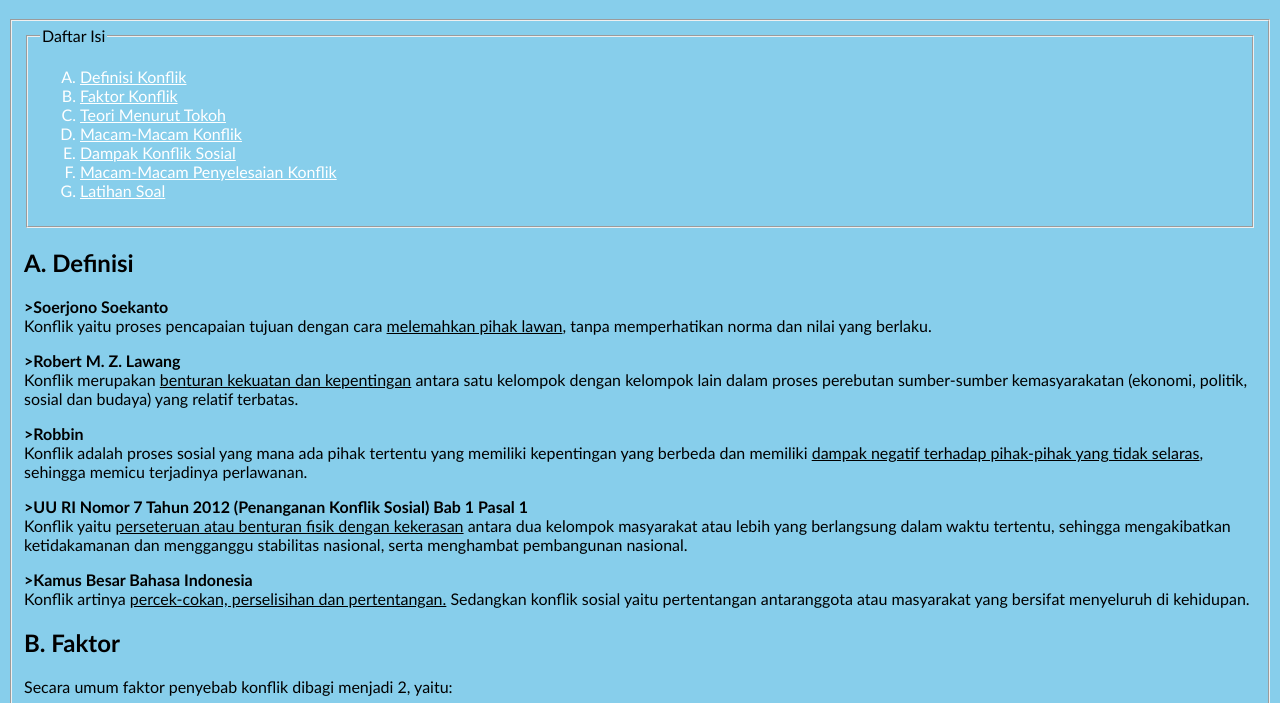
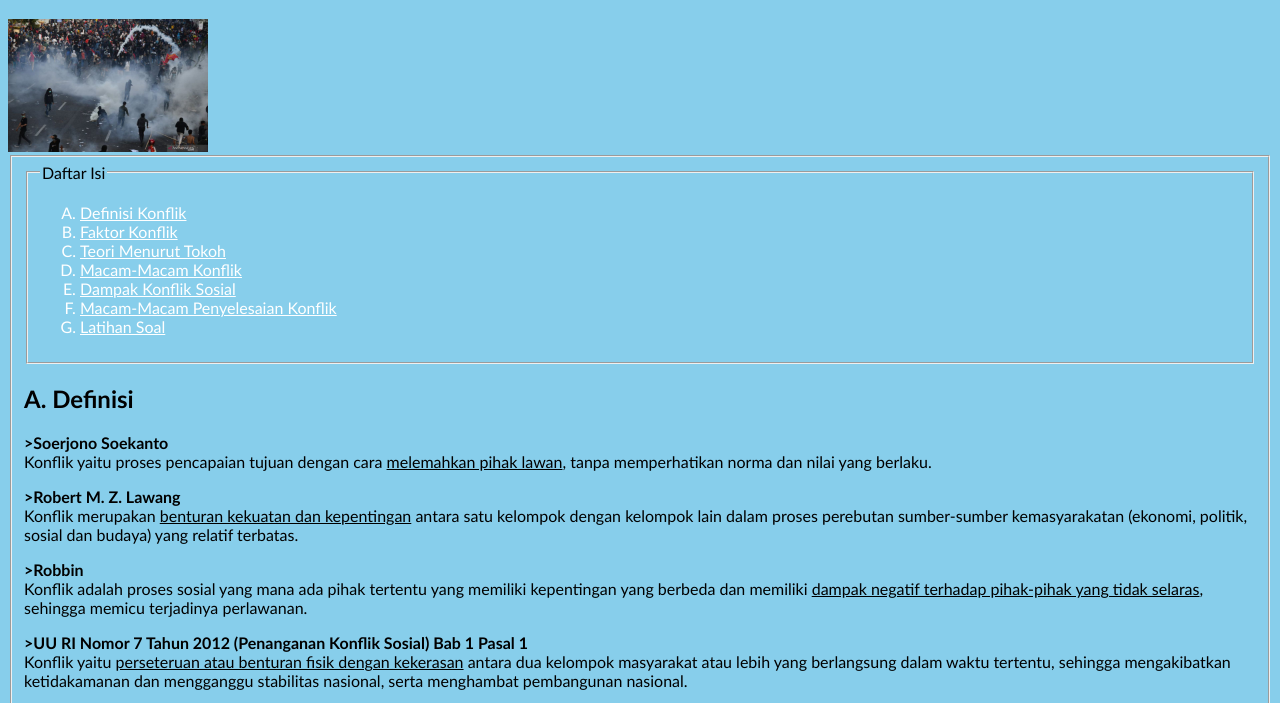
Before and after one commit to FadzilAziz/FadzilAziz.github.io, a plain HTML site: page index.html in a window 1280 px wide. Shown: the part 63-766 px from the top of the page. Drawn offline with Linux system fonts and the light colour scheme.

Commit message:
Menambahkan img dan ganti bgcolor

```diff
--- a/index.html
+++ b/index.html
@@ -8,6 +8,10 @@
 </head>
 <body bgcolor="skyblue">
     <h1>Konflik Sosial</h1>
+    <form action="">
+        <img src="gambar/gambar 1.jpg" alt="demonstrasi" width="200px">
+        <img src="" alt="">
+    </form>
     <form action="">
         <fieldset>
         <fieldset>
```
Also changed, not shown: gambar/gambar 1.jpg (added), gambar/gambar 2.jpg (added).
